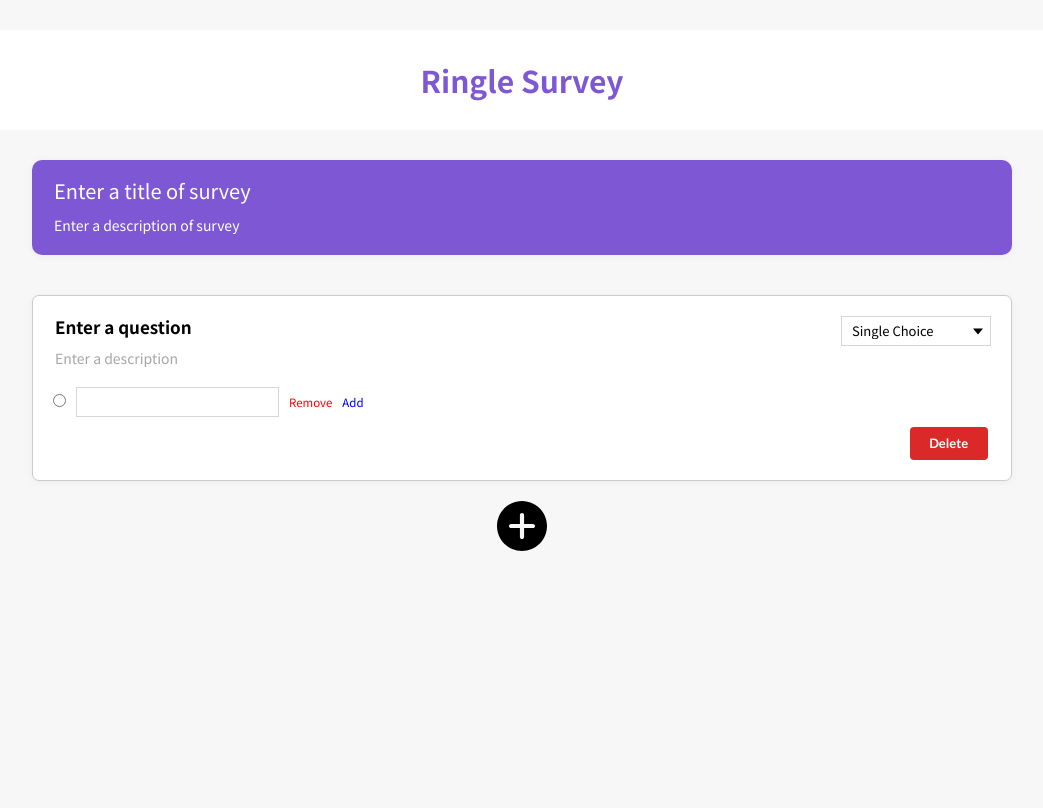
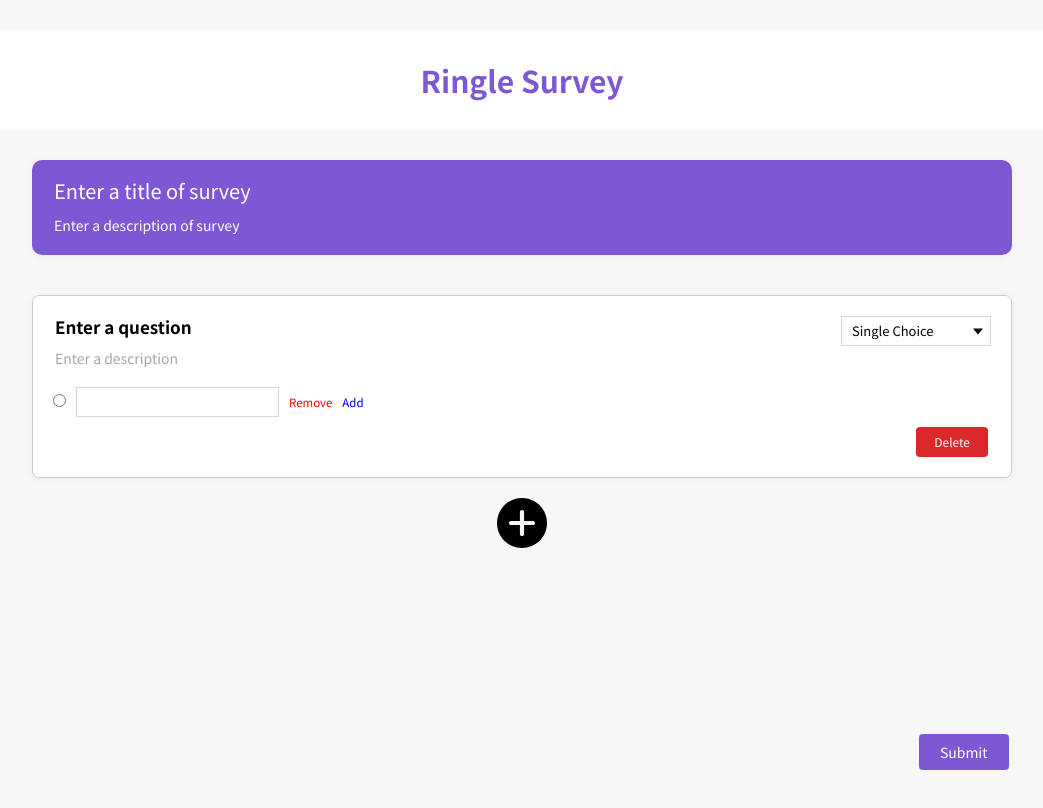
Before and after one commit to joo7875/ringle-survey, a React (Create React App) app: page / in a window 1280 px wide. Shown: the top 808 px of the page, without its empty margins (118-1161 px from the left). Built offline with nearby package versions, Linux system fonts and the light colour scheme.

Commit message:
All done before submit

```diff
--- a/src/components/App.js
+++ b/src/components/App.js
@@ -10,9 +10,10 @@ class App extends React.Component {
         count: [0],
     }
 
-    onAddClick = () => {
+    onAddCardClick = () => {
         this.setState({
-            count: [...this.state.count, this.state.count.length]
+            count: [...this.state.count, this.state.count.length],
+            submit: null
           })
     }
 
@@ -24,19 +25,21 @@ class App extends React.Component {
             <div>
                 <div className='logo'><span className='logo-text'>Ringle Survey</span></div>
 
-                <div id='container'>
+                <div className='container'>
                     <div className='card'>
                         <input type='text' placeholder='Enter a title of survey' className='card-title-input'></input>
                         <input type='text' placeholder='Enter a description of survey' className='card-desc-input'></input>
                     </div>
 
                     {this.state.count.map((data, index) =>
-                        <Question id={index} />
+                        <Question key={index} id={index} />
                     )}
 
                 </div>
 
-                <div className='icon-div'><img src={plus} className='plus-icon' onClick={this.onAddClick} alt='Add Question' /></div>
+                <div className='icon-div'><img src={plus} className='plus-icon' onClick={this.onAddCardClick} alt='Add Question' /></div>
+
+
 
             </div>
         );
--- a/src/components/Question.js
+++ b/src/components/Question.js
@@ -8,10 +8,12 @@ class Question extends Component {
 
       this.state =  {
             radioArr: [''],
+            checkboxArr: [''],
             option: '0',
             id: this.props.id
          };
     }
+
 
     onOptionChange = (e) => {
         this.setState({ option: e.target.value });
@@ -21,26 +23,52 @@ class Question extends Component {
         document.getElementById('card-' + id).remove();
     }
 
-    onAddRadio = (id, index) => {
+    onAddClick = (id, index, option) => {
+        if (option === '0') {
             document.getElementById('radio-add-' + id + '-' + index).style.display = 'none';
-        this.setState(prevState => ({ radioArr: [...prevState.radioArr, '']}))
+            this.setState(prevState => ({ radioArr: [...prevState.radioArr, '']}));
+        }
+        else if (option === '1') {
+            document.getElementById('checkbox-add-' + id + '-' + index).style.display = 'none';
+            this.setState(prevState => ({ checkboxArr: [...prevState.checkboxArr, '']}));
+        }
     }
 
-    onRemoveRadio (id, index){
-        if (this.state.radioArr.length > 1)
-            document.getElementById('radio-add-' + id + '-' + (this.state.radioArr.length - 2)).style.display = 'inline-block';
-        else
-            this.onDeleteCard(id);
+    onRemoveClick (id, index, option){
+        if (option === '0') {
+            if (this.state.radioArr.length > 1) document.getElementById('radio-add-' + id + '-' + (this.state.radioArr.length - 2)).style.display = 'inline-block';
+            else this.onDeleteCard(id);
 
             let radioArr = [...this.state.radioArr];
             radioArr.splice(index, 1);
             this.setState({ radioArr });
         }
+        else if (option === '1') {
+            if (this.state.checkboxArr.length > 1) document.getElementById('checkbox-add-' + id + '-' + (this.state.checkboxArr.length - 2)).style.display = 'inline-block';
+            else this.onDeleteCard(id);
 
-    handleChange (i, event) {
+            let checkboxArr = [...this.state.checkboxArr];
+            checkboxArr.splice(index, 1);
+            this.setState({ checkboxArr });
+        }
+    }
+
+    onTextChange (index, option, event) {
+        if (option === '0') {
             let radioArr = [...this.state.radioArr];
-        radioArr[i] = event.target.value;
+            radioArr[index] = event.target.value;
             this.setState({ radioArr });
+        }
+        else if (option === '1') {
+            let checkboxArr = [...this.state.checkboxArr];
+            checkboxArr[index] = event.target.value;
+            this.setState({ checkboxArr });
+        }
+    }
+
+    onSubmit = (event) => {
+        // alert('A name was submitted: ' + this.state.radioArr.join(', '));
+        event.preventDefault();
     }
 
 
@@ -48,6 +76,8 @@ class Question extends Component {
 
         var id = this.state.id;
         var radioArr = this.state.radioArr;
+        var checkboxArr = this.state.checkboxArr;
+        var option = this.state.option;
 
         return (
             <div id={'card-' + id} className="question-card">
@@ -55,7 +85,7 @@ class Question extends Component {
                 <div className='select-div'>
                     <select
                         className='select'
-                        value={this.state.option}
+                        value={option}
                         onChange={this.onOptionChange}>
                         <option value='0'>Single Choice</option>
                         <option value='1'>Multiple Choice</option>
@@ -66,36 +96,40 @@ class Question extends Component {
                 <input type='text' className="header" placeholder='Enter a question' />
                 <input type='text' className="meta" placeholder='Enter a description' />
 
-                <div id={'radio-' + id} style={{ display: this.state.option === '0' ? 'block' : 'none' }}>
+                <div id={'radio-' + id} style={{ display: option === '0' ? 'block' : 'none' }}>
 
                     {radioArr.map((data, index) =>
                         <div key={index} className='bottom-gap'>
                             <input type='radio' />
-                            <input type="text" className='input' value={data || ''} onChange={this.handleChange.bind(this, index)} />
-                            <span className='remove-text' onClick={this.onRemoveRadio.bind(this, id, index)}>Remove</span>
-                            <span id={'radio-add-' + id + '-' + index} className='add-text' onClick={() => this.onAddRadio(id, index)}>Add</span>
+                            <input type="text" className='input' value={data || ''} onChange={this.onTextChange.bind(this, index, option)} />
+                            <span className='remove-text' onClick={this.onRemoveClick.bind(this, id, index, option)}>Remove</span>
+                            <span id={'radio-add-' + id + '-' + index} className='add-text' onClick={() => this.onAddClick(id, index, option)}>Add</span>
                         </div>
                     )}
 
                 </div>
 
-                <div id={'checkbox-' + id} style={{ display: this.state.option === '1' ? 'block' : 'none' }}>
-                    {radioArr.map((data, index) =>
-                        <div className='bottom-gap'>
+                <div id={'checkbox-' + id} style={{ display: option === '1' ? 'block' : 'none' }}>
+                    {checkboxArr.map((data, index) =>
+                        <div key={index} className='bottom-gap'>
                             <input type='checkbox' />
-                            <input type='text' className='input' />
-                            <span className='remove-text'>Remove</span>
-                            <span className='add-text'>Add</span>
+                            <input type="text" className='input' value={data || ''} onChange={this.onTextChange.bind(this, index, option)} />
+                            <span className='remove-text' onClick={this.onRemoveClick.bind(this, id, index, option)}>Remove</span>
+                            <span id={'checkbox-add-' + id + '-' + index} className='add-text' onClick={() => this.onAddClick(id, index, option)}>Add</span>
                         </div>
                     )}
                 </div>
 
-                <div style={{ display: this.state.option === '2' ? 'block' : 'none' }}>
+                <div style={{ display: option === '2' ? 'block' : 'none' }}>
                     <textarea className='textarea'></textarea>
                 </div>
 
                 <div className='delete-btn'>
                     <button className="negative ui button" onClick={() => this.onDeleteCard(id)}>Delete</button>
+                </div>
+
+                <div className='container submit-div'>
+                    <button className="ui button submit-btn" onClick={this.onSubmit}>Submit</button>
                 </div>
 
             </div>
--- a/src/css/App.css
+++ b/src/css/App.css
@@ -24,7 +24,7 @@ body {
     cursor: pointer;
 }
 
-#container {
+.container {
     padding: 0 150px;
 }
 
@@ -75,22 +75,15 @@ body {
 
 .icon-div {
     text-align: center;
-    margin: 20px 0;
-    padding-bottom: 30px;
+    margin: 20px 0 0 0;
 }
 
 .plus-icon {
     width: 50px;
     cursor: pointer;
+    padding-bottom: 30px;
 }
 
-.delete-btn {
-    text-align: end;
-    margin-top: 10px;
+.plus-icon:hover {
+    opacity: 0.7;
 }
-
-.negative {
-    font-size: 13px !important;
-    font-weight: 600 !important;
-    /* width: 100px; */
-}
--- a/src/css/Question.css
+++ b/src/css/Question.css
@@ -98,15 +98,12 @@ select {
     margin-bottom: 10px;
 }
 
-
-/* 1 */
 .remove-text {
     margin-left: 10px;
     font-size: 11.5px;
     font-weight: 500;
     color: red;
     cursor: pointer;
-
 }
 
 .add-text {
@@ -117,9 +114,36 @@ select {
     cursor: pointer;
 }
 
-/* 2 */
 .textarea {
     width: 100%;
     padding: 10px;
     border: solid 1px #d6d6d6;
 }
+
+.delete-btn {
+    text-align: end;
+    margin-top: 10px;
+}
+
+.negative {
+    font-family: 'Noto Sans KR', sans-serif !important;
+    font-size: 12px !important;
+    font-weight: 500 !important;
+}
+
+
+.submit-div {
+    position: fixed;
+    right: 0;
+    bottom: 0;
+    padding-bottom: 30px;
+
+}
+
+.submit-btn {
+    font-family: 'Noto Sans KR', sans-serif !important;
+    background-color: #7e57d4 !important;
+    color: white !important;
+    font-size: 14px !important;
+    font-weight: 500 !important;
+}
```
Also changed, not shown: 1 other file (tests, documents, lock files or other folders). Lines whose indentation alone changed are shown as unchanged.
